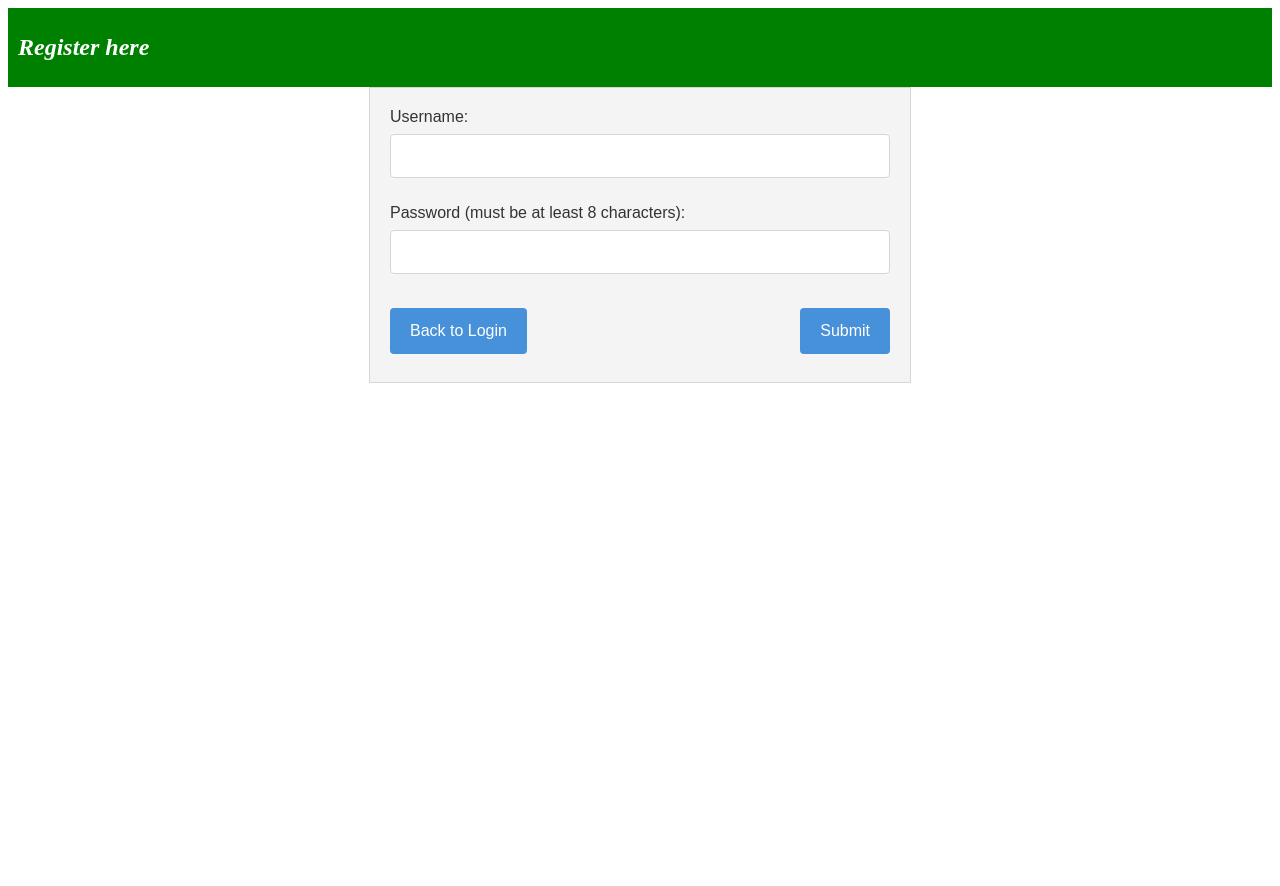
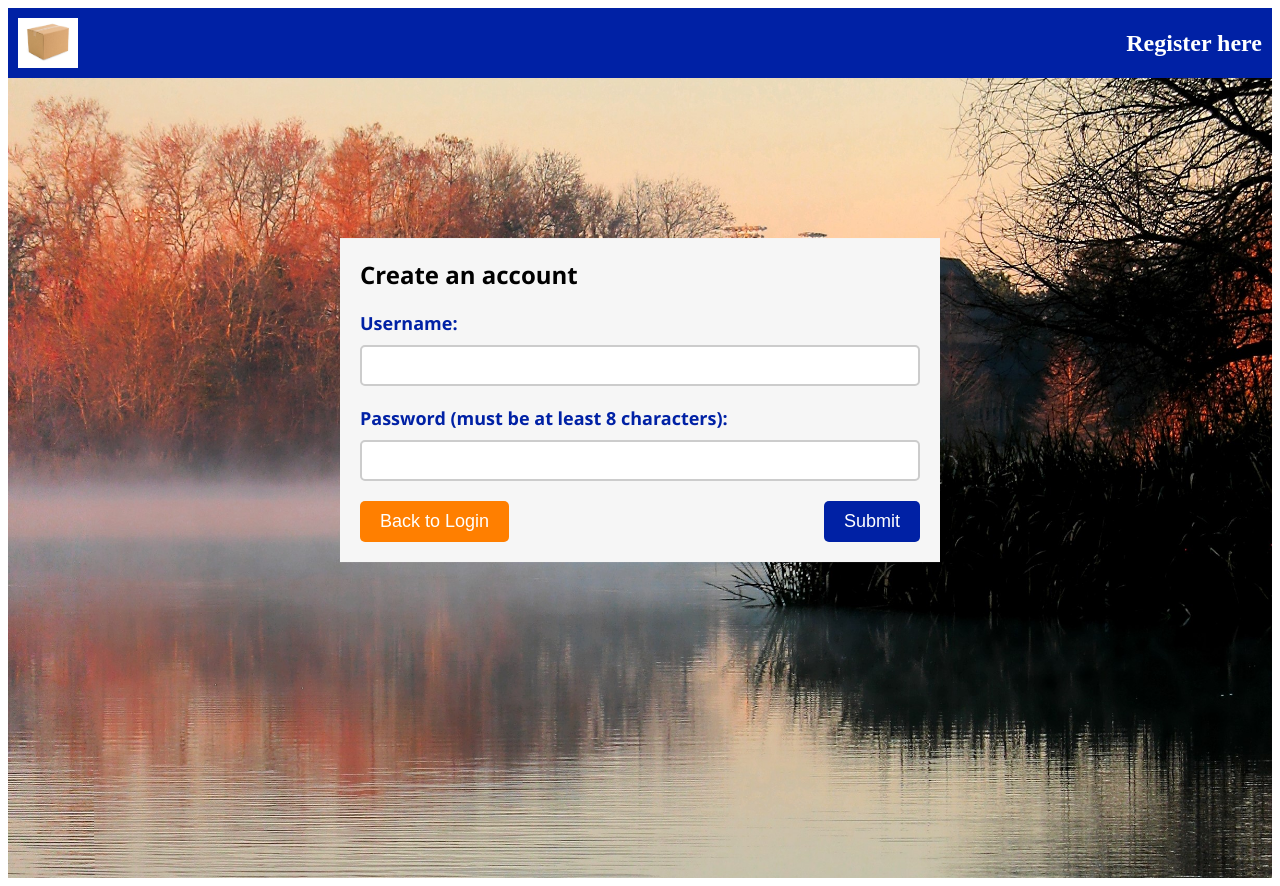
Before and after one commit to AddAsher/CEN3031-Pack, an Angular app in the folder frontEnd/: page /registration in a window 1280 px wide. Before the commit the page ends 800 px from the top, so only its background shows below. Built offline with nearby package versions, Linux system fonts and the light colour scheme.

Commit message:
updated register page

```diff
--- a/frontEnd/src/app/registration/registration.component.css
+++ b/frontEnd/src/app/registration/registration.component.css
@@ -1,57 +1,101 @@
-.registrationBar{
-    font-size: 12px;
-    display: flex;
-    align-items: center;
-    justify-content: space-between;
-    padding: 10px;
-    background-color: green;
-    color: white;
+* {
+box-sizing: border-box;
+}
+
+body {
+margin: 0;
+font-family: 'Segoe UI', Tahoma, Geneva, Verdana, sans-serif;
+display: flex;
+align-items: center;
+justify-content: center;
+height: 100vh;
+
+background-image: url('./registration_background.jpg');
+background-repeat: no-repeat;
+background-size: cover;
+}
+
+
+.registrationBar {
+display: flex;
+align-items: center;
+justify-content: space-between;
+padding: 10px;
+background-color: #0021A5;
+color: #FFF;
+}
+
+.logo {
+height: 50px;
+margin-right: 10px;
+}
+
+.title {
+font-size: 24px;
+margin: 0;
 }
 
 .registration-container {
-    background-size: cover;
-    background-position: center;
-    background-repeat: no-repeat;
-    background-attachment: fixed;
-    opacity: 0.8;
+width: 100%;
+max-width: 600px;
+padding: 20px;
+background-color: #F6F6F6;
+position: absolute;
+top: 50%;
+left: 50%;
+transform: translate(-50%, -50%);
 }
 
-/* Style for registration form */
-form {
-    max-width: 500px;
-    margin: auto;
-    padding: 20px;
-    border: 1px solid #ccc;
-    background-color: #f2f2f2;
-    font-family: Arial, Helvetica, sans-serif;
+.form-title {
+font-size: 24px;
+margin-top: 0;
 }
 
-/* Style for the input fields */
-input[type=text], input[type=password] {
-    width: 100%;
-    padding: 12px 20px;
-    margin: 8px 0;
-    display: inline-block;
-    border: 1px solid #ccc;
-    border-radius: 4px;
-    box-sizing: border-box;
-    font-family: Arial, Helvetica, sans-serif;
-    font-size: 1rem;
+.form-group {
+margin-bottom: 20px;
 }
 
-/* Style for the submit button */
-input[type=button] {
-    background-color: #1976d2;
-    color: white;
-    padding: 14px 20px;
-    margin: 8px 0;
-    border: none;
-    border-radius: 4px;
-    cursor: pointer;
-    font-size: 1rem;
+label {
+display: block;
+margin-bottom: 10px;
+font-size: 18px;
+font-weight: bold;
+color: #0021A5;
 }
 
-/* Change the color of the button on hover */
-input[type=button]:hover {
-    background-color: #3399CC;
+input[type="text"],
+input[type="password"] {
+width: 100%;
+padding: 8px 12px;
+border: 2px solid #CCC;
+border-radius: 5px;
+font-size: 18px;
 }
+
+.form-actions {
+display: flex;
+justify-content: space-between;
+}
+
+.btn-primary,
+.btn-secondary {
+padding: 10px 20px;
+font-size: 18px;
+border: none;
+border-radius: 5px;
+cursor: pointer;
+color: #FFF;
+}
+
+.btn-primary {
+background-color: #0021A5;
+}
+
+.btn-secondary {
+background-color: #FF7F00;
+}
+
+.btn-primary:hover,
+.btn-secondary:hover {
+opacity: 0.8;
+}
--- a/frontEnd/src/app/registration/registration.component.html
+++ b/frontEnd/src/app/registration/registration.component.html
@@ -1,33 +1,29 @@
-<html>
 <header>
-        <div class = "registrationBar">
-            <h1><em>{{rmsg}}</em></h1>
+    <div class="registrationBar">
+      <img src="assets/box_logo.jpg" alt="PACK logo" class="logo">
+      <h1 class="title">{{rmsg}}</h1>
     </div>
   </header>
-    <main>
+
+  <body>
     <div class="registration-container">
       <form>
+        <h2 class="form-title">Create an account</h2>
+
+        <div class="form-group">
           <label for="username">Username:</label>
-              <input type="text" id="username" name="username" [(ngModel)]="username"><br><br>
+          <input type="text" id="username" name="username" [(ngModel)]="username">
+        </div>
+
+        <div class="form-group">
           <label for="password">Password (must be at least 8 characters):</label>
-              <input type="password" id="password" name="password" [(ngModel)]="password"><br><br>
+          <input type="password" id="password" name="password" [(ngModel)]="password">
+        </div>
 
-              <div style="display: flex; justify-content: space-between;">
-                <input type="button" (click)="goToLogin()" value="Back to Login">
-                <input type="button" (click)="onRegister()" value="Submit" style="margin-left: auto;">
+        <div class="form-actions">
+          <button type="button" class="btn-secondary" (click)="goToLogin()">Back to Login</button>
+          <button type="button" class="btn-primary" (click)="onRegister()">Submit</button>
         </div>
       </form>
     </div>
-    </main>
-    <footer>
-
-    </footer>
-</html>
-
-<!--Registration page should include the following:
-    1. A visual structure nearly identically to the Login Page
-    2. Ask user to enter a username and password, specify that the password should be at least 8 characters
-    3. Create a popup that says whether the registration was successful or not.
-        If it was navigate back to the login screen and enter their credentials
-        If not, they try entering new credentials again
--->
+  </body>
```
Also changed, not shown: frontEnd/src/app/registration/registration_background.jpg (added). Lines whose indentation alone changed are shown as unchanged.
